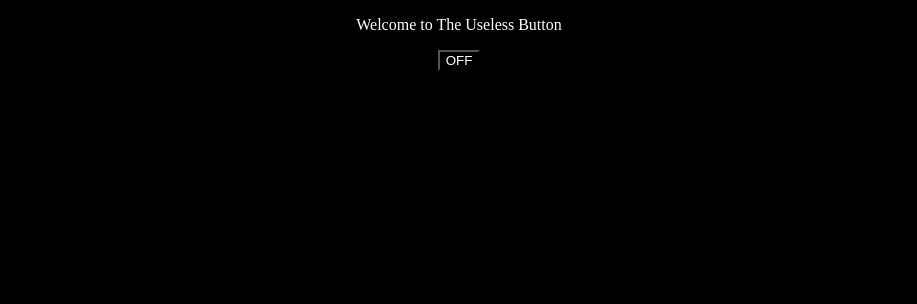
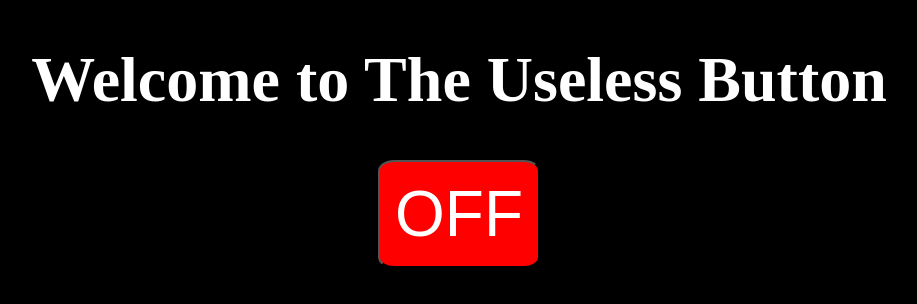
Before and after one commit to JustJeo/TheUselessButton, a plain HTML site: page index.html in a window 1280 px wide. Shown: the whole page, without its empty margins (181-1098 px from the left). Drawn offline with Linux system fonts and the light colour scheme.

Commit message:
styles button

```diff
--- a/index.html
+++ b/index.html
@@ -8,7 +8,7 @@
   <link rel="stylesheet" href="style.css">
 </head>
 <body>
-  <p>Welcome to The Useless Button</p>
+  <h1>Welcome to The Useless Button</h1>
   <button>OFF</button>
 </body>
 </html>
--- a/style.css
+++ b/style.css
@@ -5,4 +5,12 @@
 
 html {
   text-align: center;
+  font-size: 2em;
 }
+
+button {
+  font-size: 2em;
+  background-color: red;
+  padding: 15px;
+  border-radius: 10%;
+}
```
